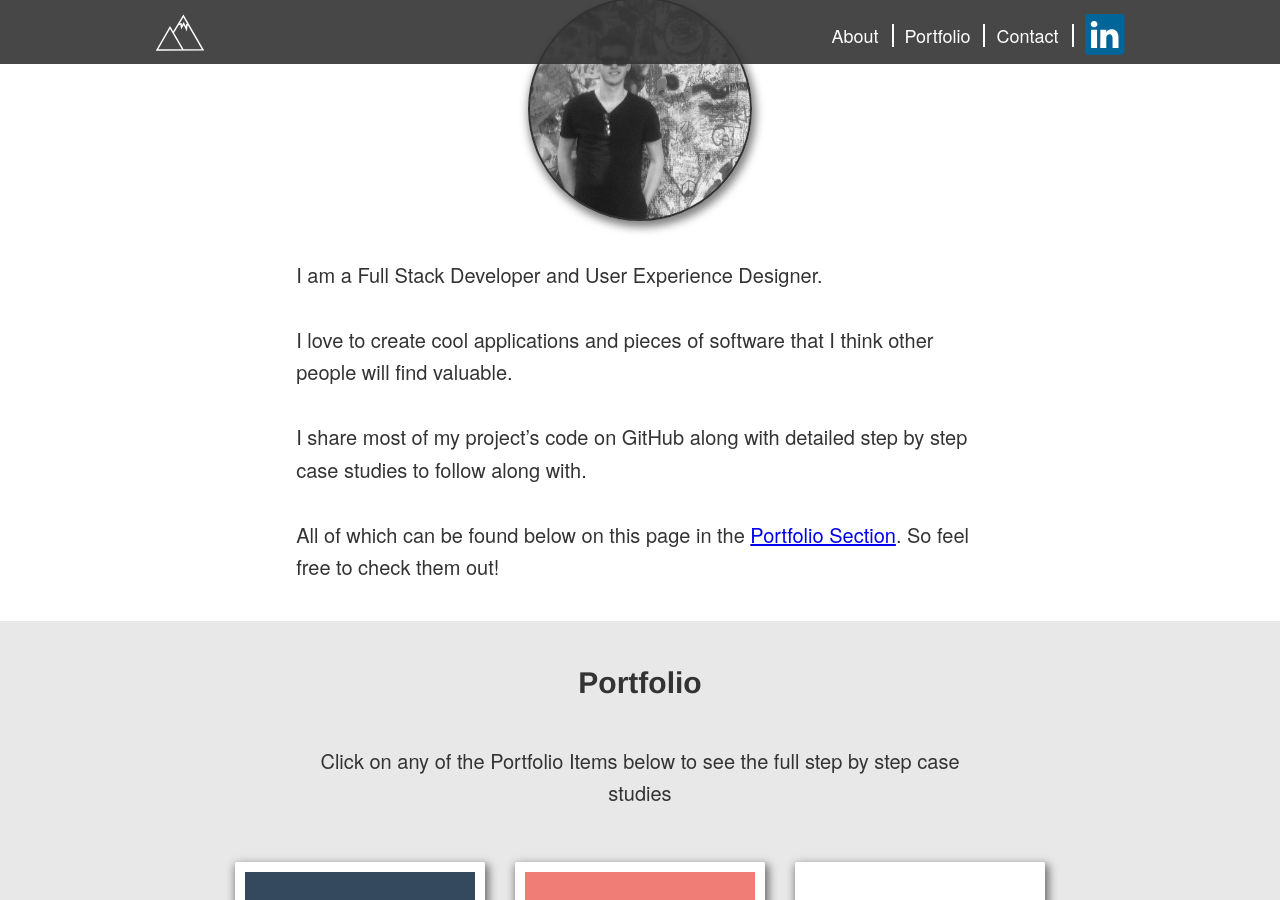
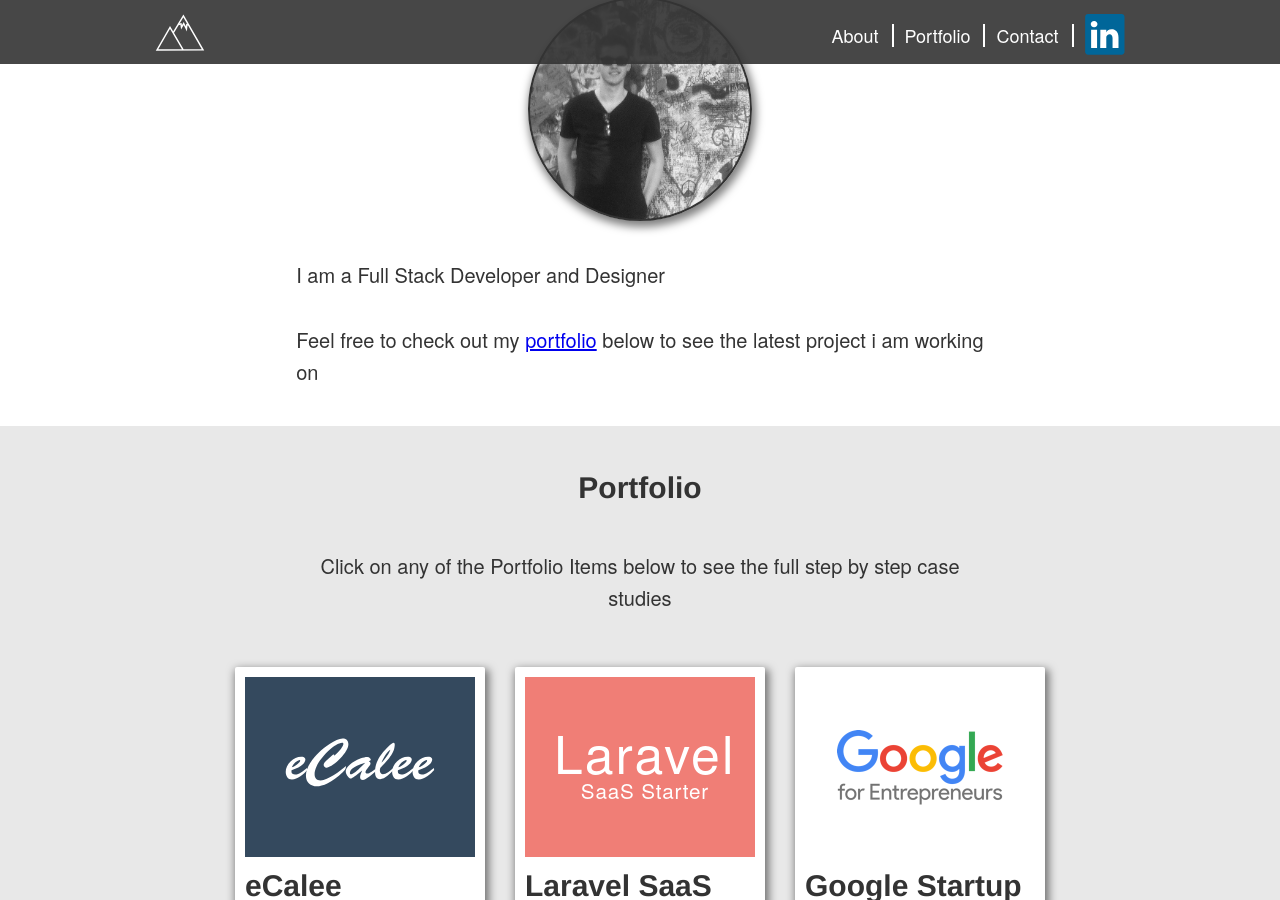
Before and after one commit to samfurlong/blog, a Jekyll site: the page built from index.html, in a window 1280 px wide and 900 px high, scrolled down 608 px. Built offline with Jekyll 4.4.1, drawn with Linux system fonts in a browser that asks for light colours.

Commit message:
Update About Me Copy

```diff
--- a/_includes/text/_about.html
+++ b/_includes/text/_about.html
@@ -1,12 +1,4 @@
-I am a Full Stack Developer and User Experience Designer.
+I am a Full Stack Developer and Designer
 <br>
 <br>
-I love to create cool applications and pieces of software that I think other people will find valuable.
-<br>
-<br>
-I share most of my project’s code on GitHub along with
-detailed step by step case studies to follow along with.
-<br>
-<br>
-All of which can be found below on this page in the <a href="#portfolio">Portfolio Section</a>.
-So feel free to check them out!
+Feel free to check out my <a href="#portfolio">portfolio</a> below to see the latest project i am working on
```
